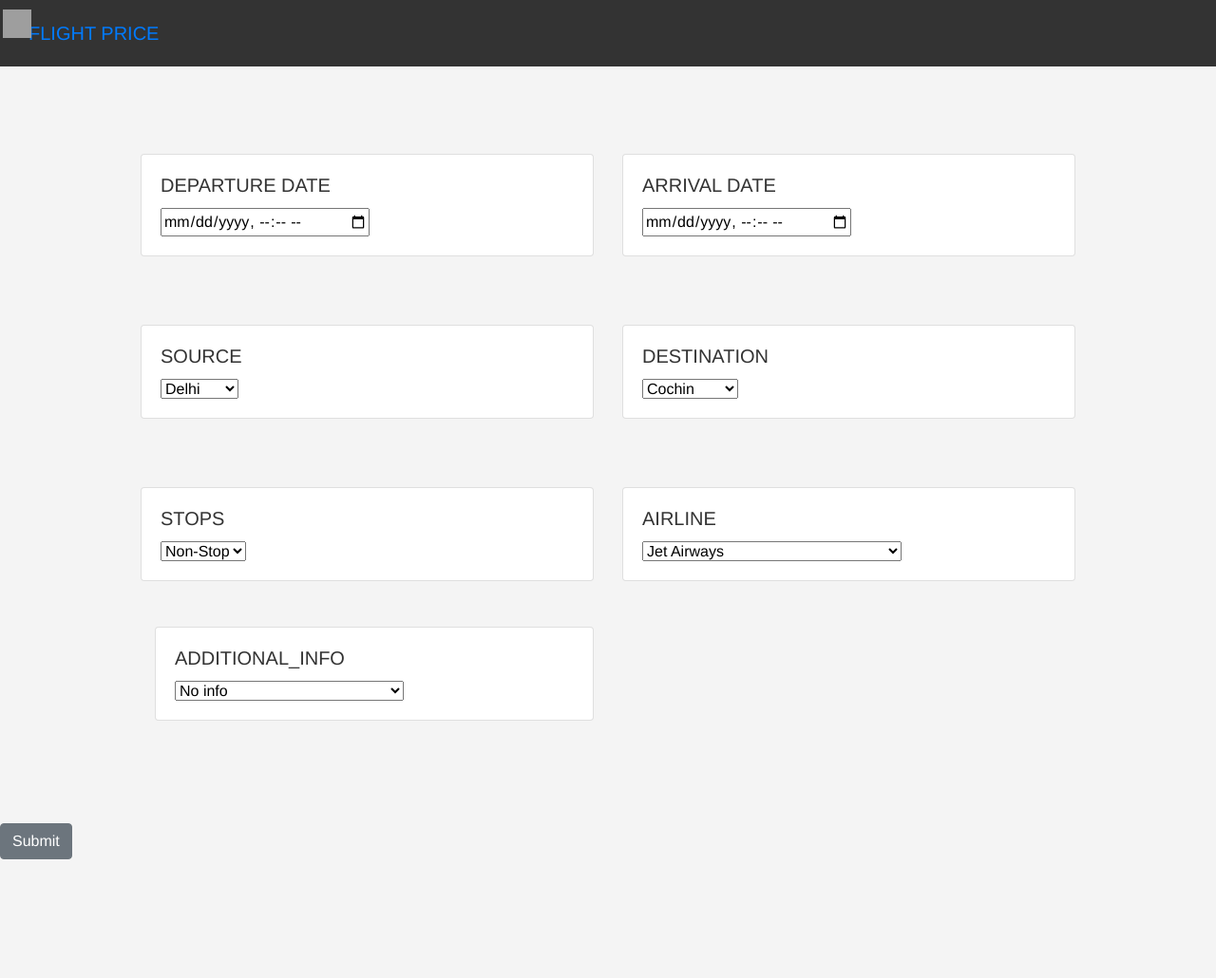
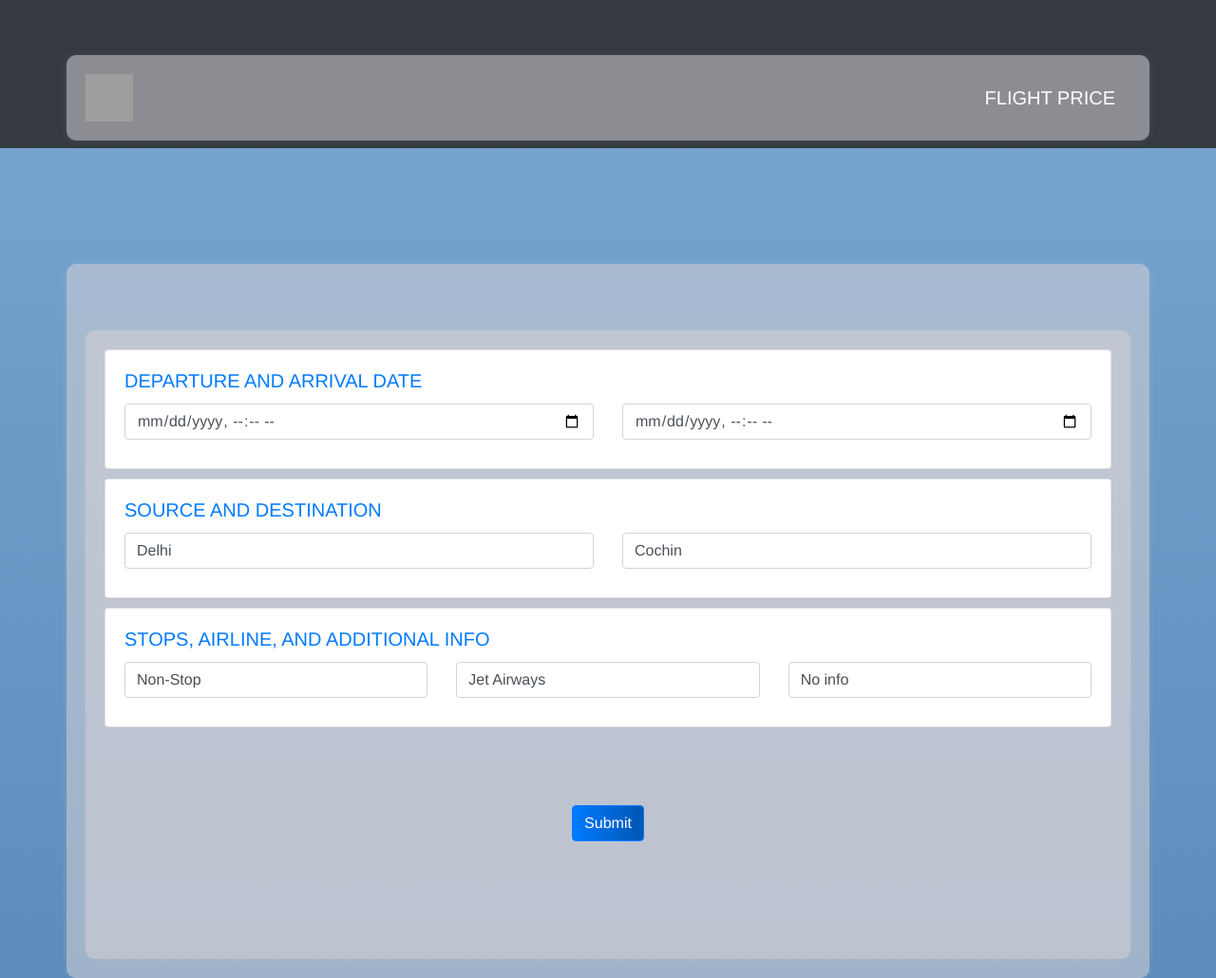
Before and after one commit to sk2330/Flight_Price, a Flask app: page / in a window 1280 px wide. Shown: the whole page at 95% size. Before the commit the page ends 905 px from the top, so only its background shows below. Run offline with Flask 3, Linux system fonts and the light colour scheme; parts of the project's set-up code (start-up, migrations or seed data) failed here and were passed over; some libraries are stand-ins or nearby versions; grey boxes are pictures that could not be loaded.

Commit message:
CSS and HTML

```diff
--- a/static/css/style.css
+++ b/static/css/style.css
@@ -1,80 +1,60 @@
         body {
-    font-family: 'Helvetica', 'Arial', sans-serif;
-    background-color: #f4f4f4;
-    color: #333;
+           background: linear-gradient(to bottom, #7aa7d3, #5e8dbb);
            margin: 0;
-    padding: 0;
+           font-family: 'Helvetica Neue', sans-serif;
         }
 
-header {
-    background-color: #333;
-    color: #fff;
-    padding: 20px 0;
-    text-align: center;
-}
 
-h1 {
-    margin: 0;
-    font-size: 2em;
+        .container {
+            background-color: #d6d1d68c;
+            border-radius: 10px;
+            box-shadow: 0 0 10px rgba(240, 233, 233, 0.1);
+            padding: 20px;
+            margin-top: 50px;
         }
 
         .navbar {
-    background-color: #333;
-    color: #fff;
-    padding: 15px;
-    text-align: center;
+            background-color: #343a40 !important;
         }
 
         .flight-icon {
-    position: absolute;
-    top: 10px;
-    left: 3px;
-    width: 30px;
-    height: 30px;
+            width: 50px;
+            height: 50px;
+            margin-right: 50px;
+        }
+        .card {
+            margin-bottom: 10px;
+        }
+        .card:hover {
+            transform: scale(1.03);
+            transition: transform 0.3s ease-in-out;
         }
 
-a {
-    color: #007BFF;
-    text-decoration: none;
+
+        .btn-primary {
+            background: linear-gradient(to right, #007bff, #0056b3);
+            border-color: #007bff;
+            transition: background-color 0.3s ease-in-out;
         }
 
-a:hover {
-    color: #0056b3;
+        .btn-primary:hover {
+            background: linear-gradient(to right, #0056b3, #007bff);
+            border-color: #0056b3;
         }
 
-.container {
-    width: 80%;
-    margin: 0 auto;
-    padding: 20px;
+
+        h5.card-title {
+            color: #007bff;
         }
 
-section {
-    padding: 40px 0;
+        select.form-control,
+        input.form-control {
+            margin-bottom: 10px;
         }
 
-.button {
-    display: inline-block;
-    padding: 10px 20px;
-    color: #fff;
-    background-color: #007BFF;
-    text-decoration: none;
-    border-radius: 5px;
-    transition: background-color 0.3s ease;
+        select.form-control {
+            appearance: none;
+            background: img("H:\Downloads\flight_icon.png") no-repeat right #8b6565;
+            background-size: 24px;
+            padding-right: 40px;
         }
-
-.button:hover {
-    background-color: #0056b3;
-}
-
-footer {
-    background-color: #333;
-    color: #fff;
-    padding: 20px 0;
-    text-align: center;
-}
-
-@media (max-width: 768px) {
-    .container {
-        width: 90%;
-    }
-}
--- a/templates/index.html
+++ b/templates/index.html
@@ -1,12 +1,10 @@
+<!DOCTYPE html>
 <html lang="en">
 
 <head>
     <meta charset="UTF-8">
     <meta name="viewport" content="width=device-width, initial-scale=1.0">
     <title>FLIGHT PRICE PREDICTION</title>
-
-
-    <!-- BootStrap -->
     <link rel="stylesheet" href="https://stackpath.bootstrapcdn.com/bootstrap/4.5.0/css/bootstrap.min.css"
         integrity="sha384-9aIt2nRpC12Uk9gS9baDl411NQApFmC26EwAOH8WgZl5MYYxFfc+NcPb1dKGj7Sk" crossorigin="anonymous">
 
@@ -18,15 +16,10 @@
 </head>
 
 <body>
-
-    <!-- As a heading -->
-    <nav class="navbar navbar-inverse navbar-fixed-top">
-        <div class="container-fluid">
-            <div class="navbar-header">
-                <img src="https://cdn-icons-png.flaticon.com/128/4283/4283136.png" alt="Flight Icon" class="flight-icon">
-
+    <nav class="navbar navbar-dark bg-dark">
+        <div class="container">
+            <img src="https://cdn-icons-png.flaticon.com/128/1585/1585600.png" alt="Flight Icon" class="flight-icon">
             <a class="navbar-brand" href="/">FLIGHT PRICE</a>
-            </div>
         </div>
     </nav>
 
@@ -41,55 +34,37 @@
         <form action="\predict" method="post">
 
 
+            <div class="container">
+                <div class="card">
+                    <div class="card-body">
+                        <h5 class="card-title">DEPARTURE AND ARRIVAL DATE</h5>
                         <div class="row">
                             <div class="col-sm-6">
-                    <div class="card">
-                        <div class="card-body">
-                            <h5 class="card-title">DEPARTURE DATE</h5>
-                            <!-- Departure -->
-                            <input type="datetime-local" name="Dep_Time" id="Dep_Time" required="required">
+                                <input type="datetime-local" name="Dep_Time" id="Dep_Time" required="required"
+                                    class="form-control">
                             </div>
-                    </div>
-                </div>
-                <br>
-                <br>
-                <br>
                             <div class="col-sm-6">
-                    <div class="card">
-                        <div class="card-body">
-                            <h5 class="card-title">ARRIVAL DATE</h5>
-                            <!-- Arrival -->
-                            <input type="datetime-local" name="Arrival_Time" id="Arrival_Time" required="required">
+                                <input type="datetime-local" name="Arrival_Time" id="Arrival_Time" required="required"
+                                    class="form-control">
                             </div>
                         </div>
                     </div>
                 </div>
 
-            <br>
-            <br>
-            <br>
-
+                <div class="card">
+                    <div class="card-body">
+                        <h5 class="card-title">SOURCE AND DESTINATION</h5>
                         <div class="row">
                             <div class="col-sm-6">
-                    <div class="card">
-                        <div class="card-body">
-                            <!-- Source -->
-                            <h5 class="card-title">SOURCE</h5>
-                            <select name="Source" id="Source" required="required">
+                                <select name="Source" id="Source" required="required" class="form-control">
                                     <option value="Delhi">Delhi</option>
                                     <option value="Kolkata">Kolkata</option>
                                     <option value="Mumbai">Mumbai</option>
                                     <option value="Chennai">Chennai</option>
                                 </select>
                             </div>
-                    </div>
-                </div>
                             <div class="col-sm-6">
-                    <div class="card">
-                        <div class="card-body">
-                            <h5 class="card-title">DESTINATION</h5>
-                            <!-- Destination -->
-                            <select name="Destination" id="Destination" required="required">
+                                <select name="Destination" id="Destination" required="required" class="form-control">
                                     <option value="Cochin">Cochin</option>
                                     <option value="Delhi">Delhi</option>
                                     <option value="New Delhi">New Delhi</option>
@@ -101,19 +76,12 @@
                     </div>
                 </div>
 
-
-
-            <br>
-            <br>
-            <br>
-
-            <div class="row">
-                <div class="col-sm-6">
                 <div class="card">
                     <div class="card-body">
-                            <h5 class="card-title">STOPS</h5>
-                            <!-- Total Stops -->
-                            <select name="stops" required="required">
+                        <h5 class="card-title">STOPS, AIRLINE, AND ADDITIONAL INFO</h5>
+                        <div class="row">
+                            <div class="col-sm-4">
+                                <select name="stops" required="required" class="form-control">
                                     <option value="0">Non-Stop</option>
                                     <option value="1">1</option>
                                     <option value="2">2</option>
@@ -121,14 +89,8 @@
                                     <option value="4">4</option>
                                 </select>
                             </div>
-                    </div>
-                </div>
-                <div class="col-sm-6">
-                    <div class="card">
-                        <div class="card-body">
-                            <h5 class="card-title">AIRLINE</h5>
-                            <!-- Airline -->
-                            <select name="airline" id="airline" required="required">
+                            <div class="col-sm-4">
+                                <select name="airline" id="airline" required="required" class="form-control">
                                         <option value="Jet Airways">Jet Airways</option>
                                         <option value="IndiGo">IndiGo</option>
                                         <option value="Air India">Air India</option>
@@ -138,25 +100,13 @@
                                         <option value="Air Asia">Air Asia</option>
                                         <option value="GoAir">GoAir</option>
                                         <option value="Multiple carriers Premium economy">Multiple carriers Premium economy
-                                </option>
                                         <option value="Jet Airways Business">Jet Airways Business</option>
                                         <option value="Vistara Premium economy">Vistara Premium economy</option>
                                         <option value="Trujet">Trujet</option>
                                 </select>
                             </div>
-                    </div>
-                </div>
-            </div>
-
-            <br>
-            <br>
-
-            <div class="col-sm-6">
-                <div class="card">
-                    <div class="card-body">
-                        <h5 class="card-title">ADDITIONAL_INFO</h5>
-                        <!-- Airline -->
-                        <select name="Additional_Info" id="Additional_Info" required="required">
+                            <div class="col-sm-4">
+                                <select name="Additional_Info" id="Additional_Info" required="required" class="form-control">
                                     <option value="No info">No info</option>
                                     <option value="In-flight meal not included">In-flight meal not included</option>
                                     <option value="No check-in baggage included'">No check-in baggage included'</option>
@@ -178,9 +128,12 @@
             <br>
             <br>
             <br>
-            <!-- Submit -->
+            <div class="text-center">
+                <button type="submit" class="btn btn-primary">Submit</button>
+            </div>
+            <!-- Submit
             <input type="submit" value="Submit" class="btn btn-secondary">
-        </form>
+        </form> -->
 
         <br>
         <br>
```
Lines whose indentation alone changed are shown as unchanged.
